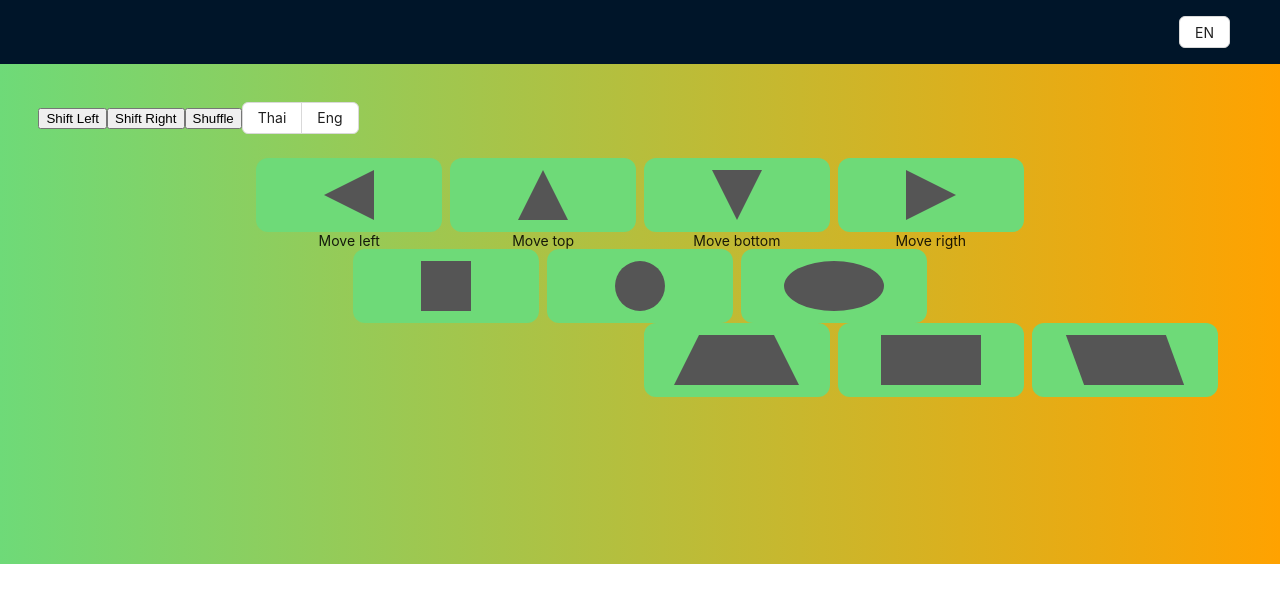
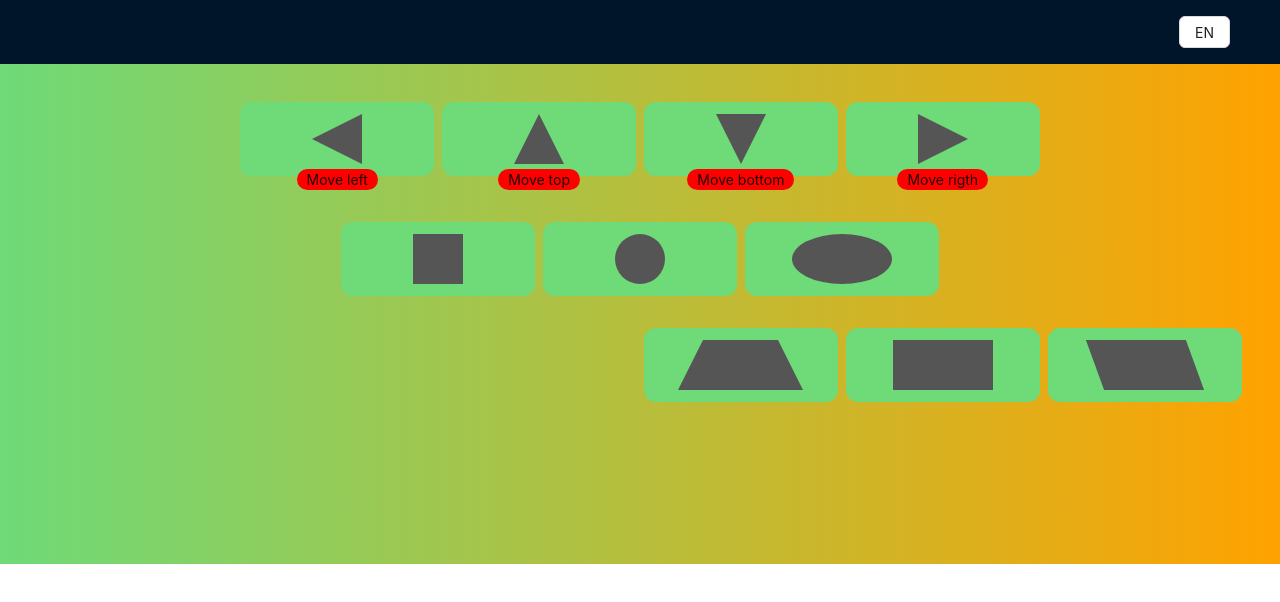
Before and after one commit to Has12Wan34/react-app, a React (Create React App) app: page / in a window 1280 px wide. Shown: the top 602 px of the page. Built offline with nearby package versions, Linux system fonts and the light colour scheme.

Commit message:
update ui layout page

```diff
--- a/src/page/Home.tsx
+++ b/src/page/Home.tsx
@@ -1,5 +1,5 @@
 import React, { useState, useCallback } from 'react';
-import { Radio, Row, Col, Divider } from "antd";
+import { Row, Col } from "antd";
 import { useTranslation } from 'react-i18next';
 
 const Shapse = [
@@ -72,8 +72,9 @@ const Shapse_Menu: ShapseMenu[] = [
 ];
 
 type Position = {
-    top : 'center' | 'end' | undefined,
-    bottom : 'end' | 'center' | undefined,
+    select_menu : string | undefined;
+    top : 'center' | 'end' | undefined;
+    bottom : 'end' | 'center' | undefined;
 };
 
 type ShapseMenu = {
@@ -85,21 +86,26 @@ function Home() {
     const { t, i18n } = useTranslation();
 
     const [position, setPosition] = useState<Position>({
+        select_menu: 'Move_top',
         top : 'center',
         bottom : 'end',
     });
 
     const handleSelectMenu = (value:ShapseMenu) => {
-        setPosition((s) => ({
-            ...s,
-            top : position.bottom,
-            bottom : position.top,
-        }))
+        if(value.menu === 'Move_left'){
+            shiftLeft();
+        }else if(value.menu === 'Move_rigth'){
+            shiftRight();
+        }else if(value.menu !== position.select_menu){
+            setPosition((s) => ({
+                ...s,
+                select_menu: value.menu,
+                top : position.bottom,
+                bottom : position.top,
+            }));
+        }
     };
 
-    const handleSelectLag = (lang:string) => {
-        i18n.changeLanguage(lang);
-    };
     const [data, setData] = useState(Shapse);
 
     const shuffle = (array: any[]): any[] => {
@@ -129,14 +135,7 @@ function Home() {
       }, []);
     return (
         <div>
-      <button onClick={shiftLeft}>Shift Left</button>
-      <button onClick={shiftRight}>Shift Right</button>
-      <button onClick={shuffleData}>Shuffle</button>
-            <Radio.Group value='small' onChange={(e) => handleSelectLag(e.target.value)}>
-                <Radio.Button value="th">Thai</Radio.Button>
-                <Radio.Button value="en">Eng</Radio.Button>
-            </Radio.Group>
-            <div style={{ padding: '2%' }}>
+            <div style={{ display: 'flex', flexDirection: 'column', justifyContent: 'space-between', height: '300px' }}>
                 <Row justify="center" gutter={[8, 8]}>
                     {Shapse_Menu?.map((v, i) => (
                         <Col span={4}>
@@ -153,14 +152,22 @@ function Home() {
                                 <div style={{
                                     display: 'flex',
                                     justifyContent: 'center',
-                                }}>{t(v.menu)}</div>
+                                }}>
+                                    <div style={{
+                                        marginTop: '-7px',
+                                        borderRadius: '12px',
+                                        padding: '2px 10px',
+                                        backgroundColor: 'red',
+                                }}>{t(v.menu)}</div></div>
                         </Col>
                     ))}
                 </Row>
                 <Row justify={position.top} gutter={[8, 8]}>
                     {data.slice(0, 3).map((item, index) => (
                         <Col span={4}>
-                        <div style={{ backgroundColor: '#6eda78', padding: '12px', borderRadius: '12px', display: 'flex', justifyContent: 'center' }}>
+                        <div
+                            style={{ backgroundColor: '#6eda78', padding: '12px', borderRadius: '12px', display: 'flex', justifyContent: 'center' }}
+                            onClick={shuffleData}>
                             <div style={item}/>
                         </div>
                     </Col>
@@ -169,7 +176,9 @@ function Home() {
                 <Row justify={position.bottom} gutter={[8, 8]}>
                     {data.slice(3, ).map((item, index) => (
                         <Col span={4}>
-                        <div style={{ backgroundColor: '#6eda78', padding: '12px', borderRadius: '12px', display: 'flex', justifyContent: 'center' }}>
+                        <div
+                            style={{ backgroundColor: '#6eda78', padding: '12px', borderRadius: '12px', display: 'flex', justifyContent: 'center' }}
+                            onClick={shuffleData}>
                             <div style={item}/>
                         </div>
                     </Col>
```
